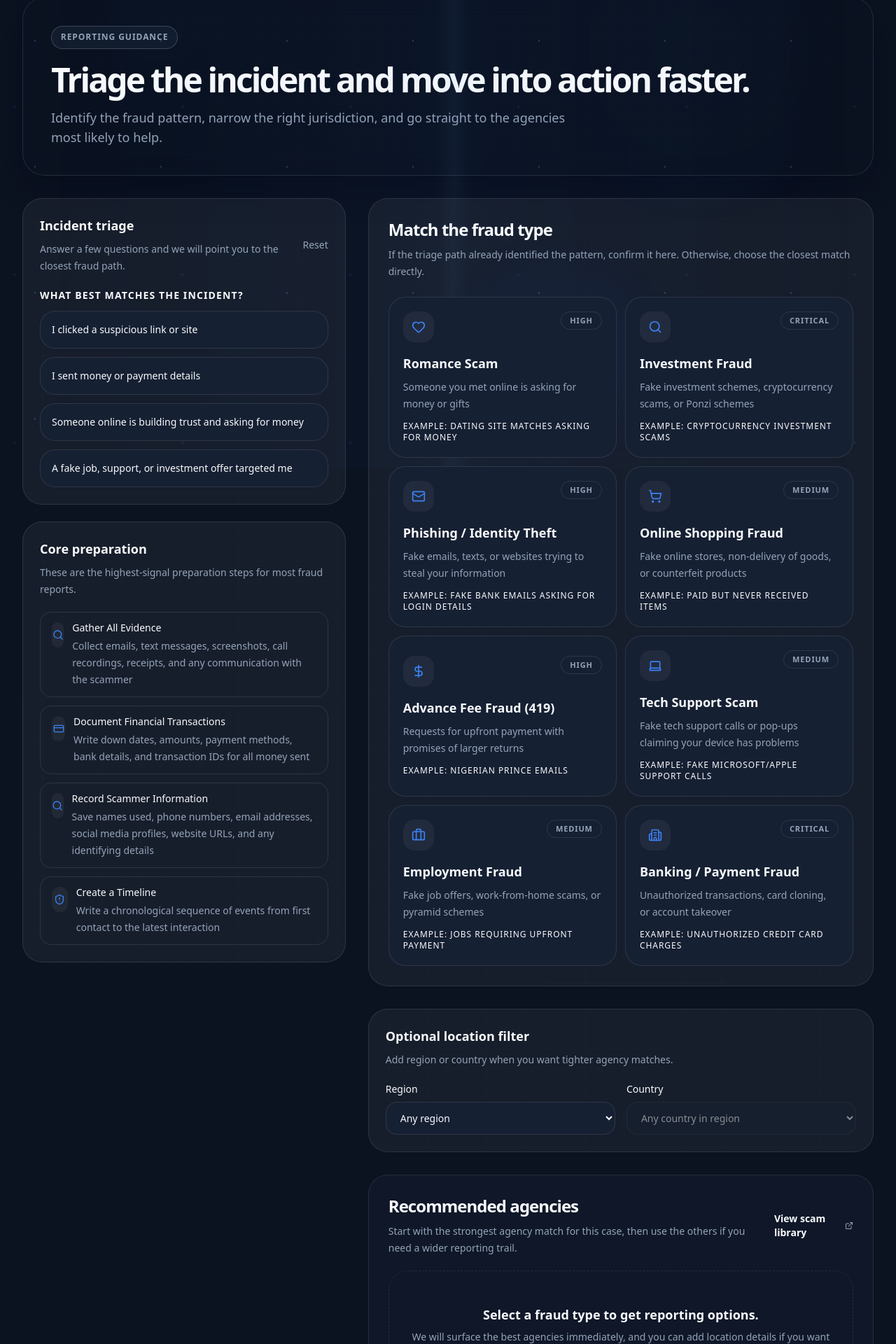
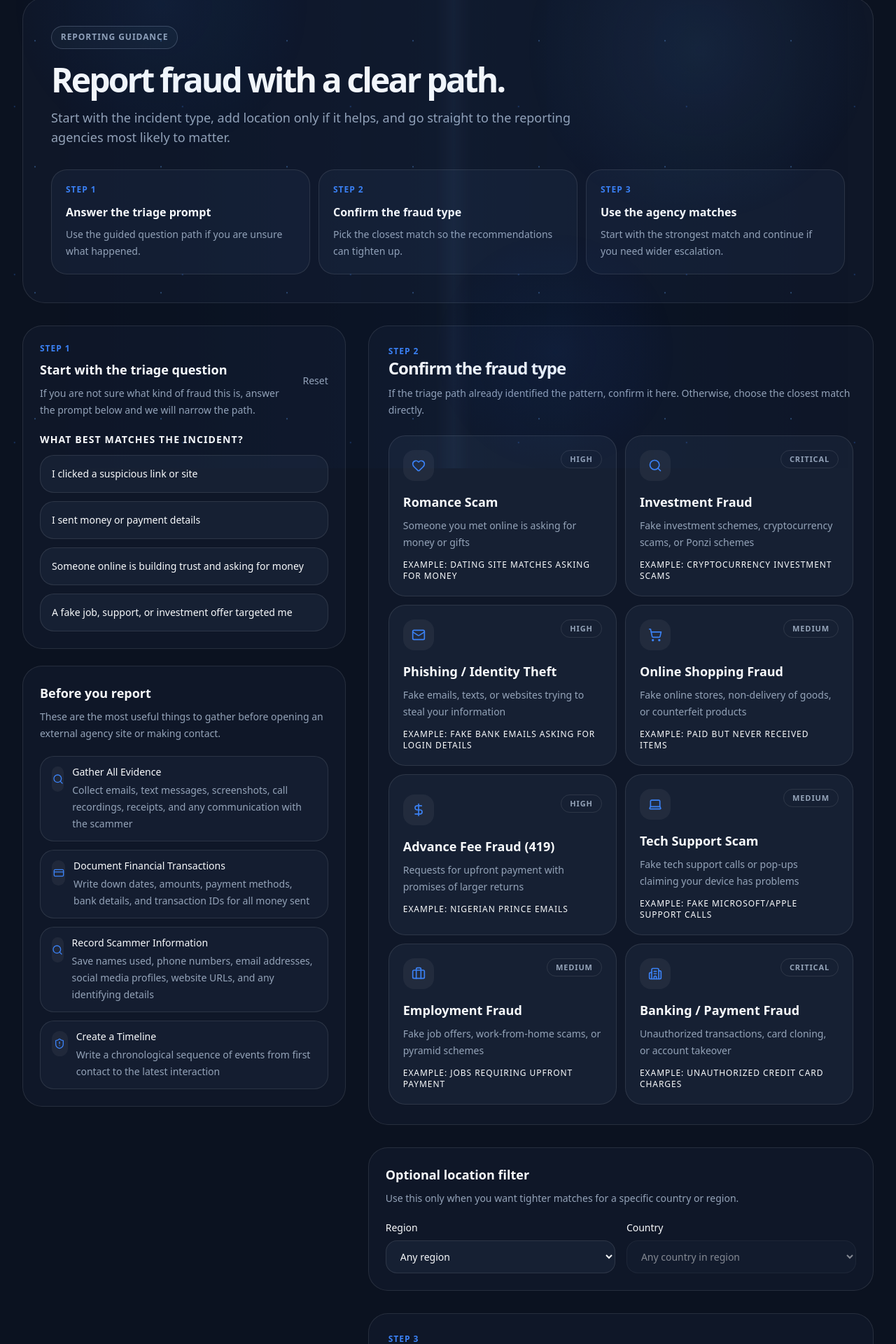
Before and after one commit to AUSUFO1/fraudinfo-platform, a Next.js app: page /report in a window 1280 px wide. Shown: the part 121-2041 px from the top of the page at 70% size. Built offline with nearby package versions, Linux system fonts and the light colour scheme.

Commit message:
update: new icon added

```diff
--- a/app/report/page.tsx
+++ b/app/report/page.tsx
@@ -1,6 +1,6 @@
 "use client";
 
-import { useEffect, useMemo, useState } from "react";
+import { useMemo, useState } from "react";
 import {
   Ban,
   Building2,
@@ -103,27 +103,66 @@ export default function ReportFraudPage() {
   return (
     <main className="px-4 py-10 sm:px-6 lg:px-8">
       <div className="mx-auto max-w-7xl space-y-8">
-        <section className="section-frame graph-panel depth-card rounded-[2rem] p-7 sm:p-10">
+        <section className="rounded-[2rem] border border-white/10 bg-[rgba(17,26,43,0.72)] p-7 sm:p-10">
           <span className="eyebrow">Reporting guidance</span>
           <h1 className="mt-5 font-[var(--font-syne)] text-4xl font-semibold tracking-[-0.06em] text-text-primary sm:text-5xl">
-            Triage the incident and move into action faster.
+            Report fraud with a clear path.
           </h1>
           <p className="mt-4 max-w-3xl text-base leading-7 text-text-secondary sm:text-lg">
-            Identify the fraud pattern, narrow the right jurisdiction, and go
-            straight to the agencies most likely to help.
+            Start with the incident type, add location only if it helps, and go
+            straight to the reporting agencies most likely to matter.
           </p>
+
+          <div className="mt-8 grid gap-3 md:grid-cols-3">
+            {[
+              {
+                step: "Step 1",
+                title: "Answer the triage prompt",
+                description: "Use the guided question path if you are unsure what happened.",
+              },
+              {
+                step: "Step 2",
+                title: "Confirm the fraud type",
+                description: "Pick the closest match so the recommendations can tighten up.",
+              },
+              {
+                step: "Step 3",
+                title: "Use the agency matches",
+                description: "Start with the strongest match and continue if you need wider escalation.",
+              },
+            ].map((item) => (
+              <div
+                key={item.title}
+                className="rounded-[1.4rem] border border-white/10 bg-bg-card-dark/90 p-5"
+              >
+                <p className="text-xs font-semibold uppercase tracking-[0.08em] text-brand-red">
+                  {item.step}
+                </p>
+                <p className="mt-3 text-base font-semibold text-text-primary">
+                  {item.title}
+                </p>
+                <p className="mt-2 text-sm leading-6 text-text-secondary">
+                  {item.description}
+                </p>
+              </div>
+            ))}
+          </div>
         </section>
 
         <div className="grid gap-8 xl:grid-cols-[0.78fr_1.22fr]">
           <aside className="space-y-6">
-            <section className="graph-panel rounded-[1.75rem] border border-white/10 bg-white/5 p-6">
+            <section className="rounded-[1.75rem] border border-white/10 bg-[rgba(17,26,43,0.72)] p-6">
               <div className="flex items-center justify-between gap-3">
                 <div>
-                  <h2 className="text-lg font-semibold text-text-primary">
-                    Incident triage
+                  <p className="text-xs font-semibold uppercase tracking-[0.08em] text-brand-red">
+                    Step 1
+                  </p>
+                  <h2 className="mt-2 text-lg font-semibold text-text-primary">
+                    Start with the triage question
                   </h2>
                   <p className="mt-2 text-sm leading-6 text-text-secondary">
-                    Answer a few questions and we will point you to the closest fraud path.
+                    If you are not sure what kind of fraud this is, answer the
+                    prompt below and we will narrow the path.
                   </p>
                 </div>
                 <button
@@ -145,14 +184,14 @@ export default function ReportFraudPage() {
                       key={option.value}
                       type="button"
                       onClick={() => handleTriageAnswer(currentQuestion, option)}
-                      className="w-full rounded-[1.35rem] border border-white/10 bg-bg-card-dark px-4 py-4 text-left text-sm font-medium text-text-primary transition-colors hover:border-white/20"
+                      className="w-full rounded-[1.25rem] border border-white/10 bg-bg-card-dark px-4 py-4 text-left text-sm font-medium text-text-primary transition-colors hover:border-white/20"
                     >
                       {option.label}
                     </button>
                   ))}
                 </div>
               ) : (
-                <div className="mt-5 rounded-[1.35rem] border border-white/10 bg-bg-card-dark p-4">
+                <div className="mt-5 rounded-[1.25rem] border border-white/10 bg-bg-card-dark p-4">
                   <p className="text-sm font-semibold text-text-primary">Triage complete</p>
                   <p className="mt-2 text-sm leading-6 text-text-secondary">
                     {triageGuidance || "A likely fraud path is now matched below. Review it and continue to agency selection."}
@@ -165,7 +204,7 @@ export default function ReportFraudPage() {
                   {triageTrail.map((entry) => (
                     <span
                       key={entry}
-                      className="rounded-full border border-white/10 px-3 py-1 text-xs text-text-secondary"
+                      className="rounded-full border border-white/10 bg-white/5 px-3 py-1 text-xs text-text-secondary"
                     >
                       {entry.split(":")[1]}
                     </span>
@@ -174,10 +213,11 @@ export default function ReportFraudPage() {
               ) : null}
             </section>
 
-            <section className="graph-panel rounded-[1.75rem] border border-white/10 bg-white/5 p-6">
-              <h2 className="text-lg font-semibold text-text-primary">Core preparation</h2>
+            <section className="rounded-[1.75rem] border border-white/10 bg-[rgba(17,26,43,0.72)] p-6">
+              <h2 className="text-lg font-semibold text-text-primary">Before you report</h2>
               <p className="mt-2 text-sm leading-6 text-text-secondary">
-                These are the highest-signal preparation steps for most fraud reports.
+                These are the most useful things to gather before opening an
+                external agency site or making contact.
               </p>
 
               <div className="mt-5 space-y-3">
@@ -187,7 +227,7 @@ export default function ReportFraudPage() {
                   return (
                     <div
                       key={item.id}
-                      className="rounded-2xl border border-white/10 px-4 py-3"
+                      className="rounded-[1.25rem] border border-white/10 bg-bg-card-dark/80 px-4 py-3"
                     >
                       <div className="flex items-start gap-3">
                         <span className="mt-0.5 flex h-9 w-9 items-center justify-center rounded-xl bg-white/5">
@@ -208,11 +248,14 @@ export default function ReportFraudPage() {
           </aside>
 
           <div className="space-y-8">
-            <section className="graph-panel rounded-[1.75rem] border border-white/10 bg-white/5 p-6 sm:p-7">
+            <section className="rounded-[1.75rem] border border-white/10 bg-[rgba(17,26,43,0.72)] p-6 sm:p-7">
               <div className="flex flex-col gap-2 sm:flex-row sm:items-end sm:justify-between">
                 <div>
+                  <p className="text-xs font-semibold uppercase tracking-[0.08em] text-brand-red">
+                    Step 2
+                  </p>
                   <h2 className="text-2xl font-semibold tracking-[-0.04em] text-text-primary">
-                    Match the fraud type
+                    Confirm the fraud type
                   </h2>
                   <p className="mt-2 text-sm leading-6 text-text-secondary">
                     If the triage path already identified the pattern, confirm it
@@ -271,12 +314,12 @@ export default function ReportFraudPage() {
               </div>
             </section>
 
-            <section className="graph-panel rounded-[1.75rem] border border-white/10 bg-white/5 p-6">
+            <section className="rounded-[1.75rem] border border-white/10 bg-[rgba(17,26,43,0.72)] p-6">
               <h2 className="text-lg font-semibold text-text-primary">
                 Optional location filter
               </h2>
               <p className="mt-2 text-sm leading-6 text-text-secondary">
-                Add region or country when you want tighter agency matches.
+                Use this only when you want tighter matches for a specific country or region.
               </p>
 
               <div className="mt-5 grid gap-4 sm:grid-cols-2">
@@ -322,9 +365,12 @@ export default function ReportFraudPage() {
               </div>
             </section>
 
-            <section className="graph-panel graph-panel-active rounded-[1.75rem] border border-white/10 bg-[rgba(17,26,43,0.72)] p-6 sm:p-7">
+            <section className="rounded-[1.75rem] border border-white/10 bg-[rgba(17,26,43,0.72)] p-6 sm:p-7">
               <div className="mb-5 flex items-center justify-between gap-4">
                 <div>
+                  <p className="text-xs font-semibold uppercase tracking-[0.08em] text-brand-red">
+                    Step 3
+                  </p>
                   <h2 className="text-2xl font-semibold tracking-[-0.04em] text-text-primary">
                     Recommended agencies
                   </h2>
--- a/components/cards/WebsiteCheckerCard.tsx
+++ b/components/cards/WebsiteCheckerCard.tsx
@@ -25,15 +25,15 @@ export default function WebsiteCheckerCard() {
         </p>
         <ul className="space-y-2 text-sm text-text-secondary">
           <li className="flex items-start gap-2">
-            <span className="mt-1 text-brand-red">•</span>
+            <span className="mt-1 text-brand-red">&bull;</span>
             <span>Phishing sites and fake domains</span>
           </li>
           <li className="flex items-start gap-2">
-            <span className="mt-1 text-brand-red">•</span>
+            <span className="mt-1 text-brand-red">&bull;</span>
             <span>Malicious links and downloads</span>
           </li>
           <li className="flex items-start gap-2">
-            <span className="mt-1 text-brand-red">•</span>
+            <span className="mt-1 text-brand-red">&bull;</span>
             <span>Suspicious payment portals</span>
           </li>
         </ul>
@@ -42,10 +42,12 @@ export default function WebsiteCheckerCard() {
       <div className="mt-6 border-t border-white/10 pt-4">
         <Link
           href="/checker"
-          className="inline-flex items-center gap-2 text-sm font-semibold text-text-primary underline-offset-4 hover:underline"
+          className="pill-button pill-button-primary inline-flex w-full items-center justify-center gap-2 sm:w-auto"
         >
           Open website checker
-          <ArrowUpRight className="h-4 w-4 text-text-secondary" />
+          <span className="flex h-8 w-8 items-center justify-center rounded-full bg-slate-950 text-white">
+            <ArrowUpRight className="h-4 w-4" />
+          </span>
         </Link>
       </div>
     </div>
--- a/components/report/AgencyRecommendations.tsx
+++ b/components/report/AgencyRecommendations.tsx
@@ -30,7 +30,7 @@ export default function AgencyRecommendations({
 }: AgencyRecommendationsProps) {
   if (!fraudTypeId) {
     return (
-      <div className="rounded-[1.75rem] border border-dashed border-white/10 px-6 py-12 text-center">
+      <div className="rounded-[1.5rem] border border-dashed border-white/10 bg-bg-card-dark/50 px-6 py-12 text-center">
         <p className="text-lg font-semibold text-text-primary">
           Select a fraud type to get reporting options.
         </p>
@@ -49,7 +49,7 @@ export default function AgencyRecommendations({
 
   if (recommendations.length === 0) {
     return (
-      <div className="rounded-[1.75rem] border border-white/10 bg-white/5 p-6">
+      <div className="rounded-[1.5rem] border border-white/10 bg-bg-card-dark/70 p-6">
         <div className="flex items-start gap-3">
           <AlertCircle className="mt-0.5 h-5 w-5 text-amber-300" />
           <div>
@@ -75,7 +75,7 @@ export default function AgencyRecommendations({
   return (
     <div className="space-y-4">
       <div
-        className={`flex items-start gap-3 rounded-[1.5rem] border px-5 py-4 ${urgencyTone[urgencyKey]}`}
+        className={`flex items-start gap-3 rounded-[1.25rem] border px-5 py-4 ${urgencyTone[urgencyKey]}`}
       >
         <Clock3 className="mt-0.5 h-4 w-4 shrink-0" />
         <div>
@@ -92,7 +92,7 @@ export default function AgencyRecommendations({
         return (
           <article
             key={agency.id}
-            className="rounded-[1.75rem] border border-white/10 bg-white/5 p-6"
+            className="rounded-[1.5rem] border border-white/10 bg-bg-card-dark/80 p-6"
           >
             <div className="flex flex-col gap-6 lg:flex-row lg:justify-between">
               <div className="max-w-2xl">
@@ -122,7 +122,7 @@ export default function AgencyRecommendations({
                   {matchReasons.slice(0, 3).map((reason) => (
                     <span
                       key={reason}
-                      className="rounded-full border border-white/10 px-3 py-1 text-xs text-text-secondary"
+                      className="rounded-full border border-white/10 bg-white/5 px-3 py-1 text-xs text-text-secondary"
                     >
                       {reason}
                     </span>
@@ -136,7 +136,7 @@ export default function AgencyRecommendations({
                     href={agency.website}
                     target="_blank"
                     rel="noopener noreferrer"
-                    className="flex items-center justify-between rounded-2xl bg-brand-red px-4 py-3 text-sm font-semibold text-white transition-colors hover:bg-brand-rose"
+                    className="pill-button pill-button-primary flex w-full items-center justify-between rounded-2xl px-4 py-3 text-sm font-semibold"
                   >
                     <span className="flex items-center gap-2">
                       <Globe className="h-4 w-4" />
@@ -149,7 +149,7 @@ export default function AgencyRecommendations({
                 {agency.phone ? (
                   <a
                     href={`tel:${agency.phone}`}
-                    className="flex items-center gap-2 rounded-2xl border border-white/10 px-4 py-3 text-sm font-medium text-text-primary transition-colors hover:border-white/20"
+                    className="flex items-center gap-2 rounded-[1rem] border border-white/10 px-4 py-3 text-sm font-medium text-text-primary transition-colors hover:border-white/20"
                   >
                     <Phone className="h-4 w-4 text-text-secondary" />
                     {agency.phone}
@@ -159,7 +159,7 @@ export default function AgencyRecommendations({
                 {agency.email ? (
                   <a
                     href={`mailto:${agency.email}`}
-                    className="flex items-center gap-2 rounded-2xl border border-white/10 px-4 py-3 text-sm font-medium text-text-primary transition-colors hover:border-white/20"
+                    className="flex items-center gap-2 rounded-[1rem] border border-white/10 px-4 py-3 text-sm font-medium text-text-primary transition-colors hover:border-white/20"
                   >
                     <Mail className="h-4 w-4 text-text-secondary" />
                     {agency.email}
--- a/components/sections/Hero.tsx
+++ b/components/sections/Hero.tsx
@@ -31,7 +31,7 @@ export default function Hero() {
   return (
     <section className="px-4 pb-16 pt-16 sm:px-6 sm:pb-20 sm:pt-18 lg:px-8 lg:pt-16">
       <div className="mx-auto max-w-7xl">
-        <div className="section-frame graph-panel depth-card relative overflow-hidden rounded-[2rem] p-7 sm:p-10">
+        <div className="relative overflow-hidden px-1 py-2 sm:px-2">
           <div className="pointer-events-none absolute -right-10 top-10 opacity-60 lg:hidden">
             <div className="scanner-orb flex h-[160px] w-[160px] items-center justify-center rounded-full border border-white/10 bg-[rgba(13,20,35,0.45)]">
               <div className="scanner-line" />
--- a/components/sections/StatsCards.tsx
+++ b/components/sections/StatsCards.tsx
@@ -126,7 +126,7 @@ export default function StatsCards() {
             </div>
             <Link
               href="/library"
-              className="mt-6 inline-flex text-sm font-semibold text-text-primary underline-offset-4 hover:underline"
+              className="pill-button pill-button-primary mt-6 inline-flex w-full items-center justify-center sm:w-auto"
             >
               Open pattern library
             </Link>
```
Also changed, not shown: app/icon.tsx (deleted, +0 -43 lines), 1 other file (tests, documents, lock files or other folders).
